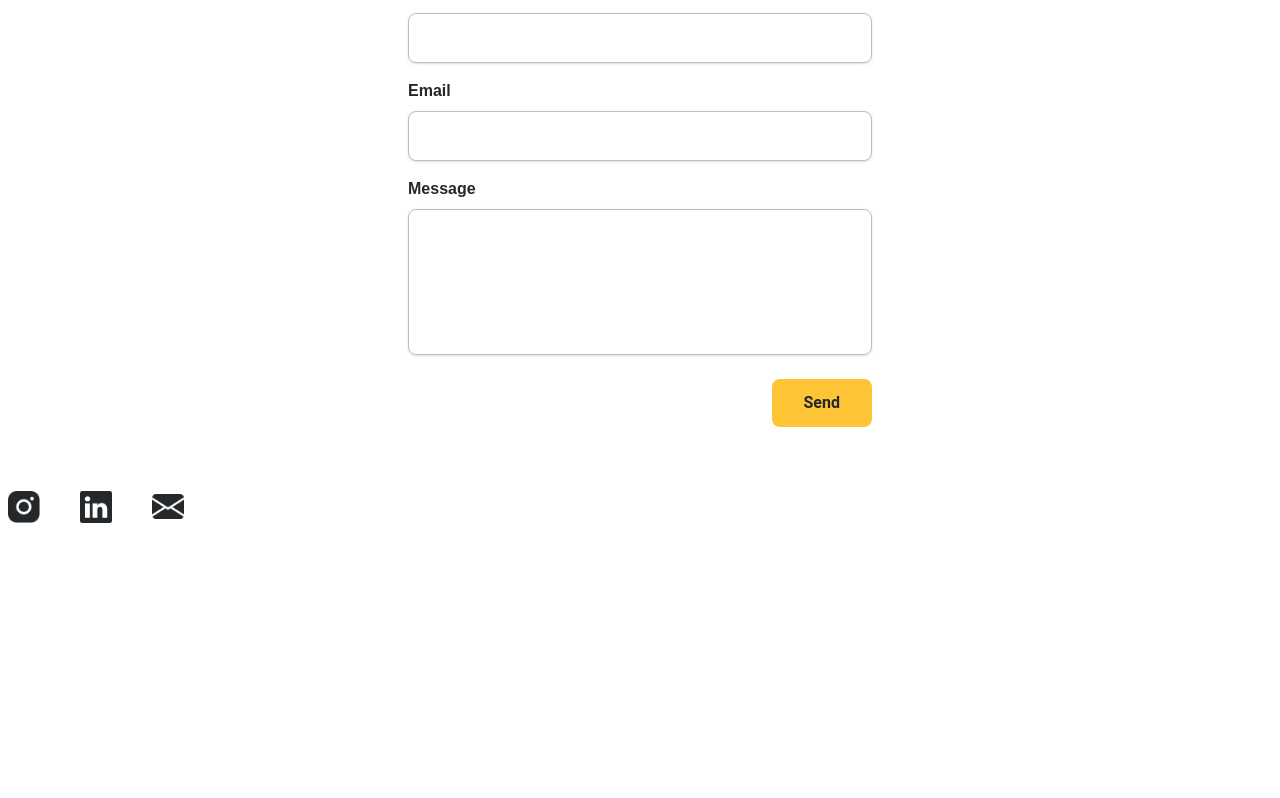
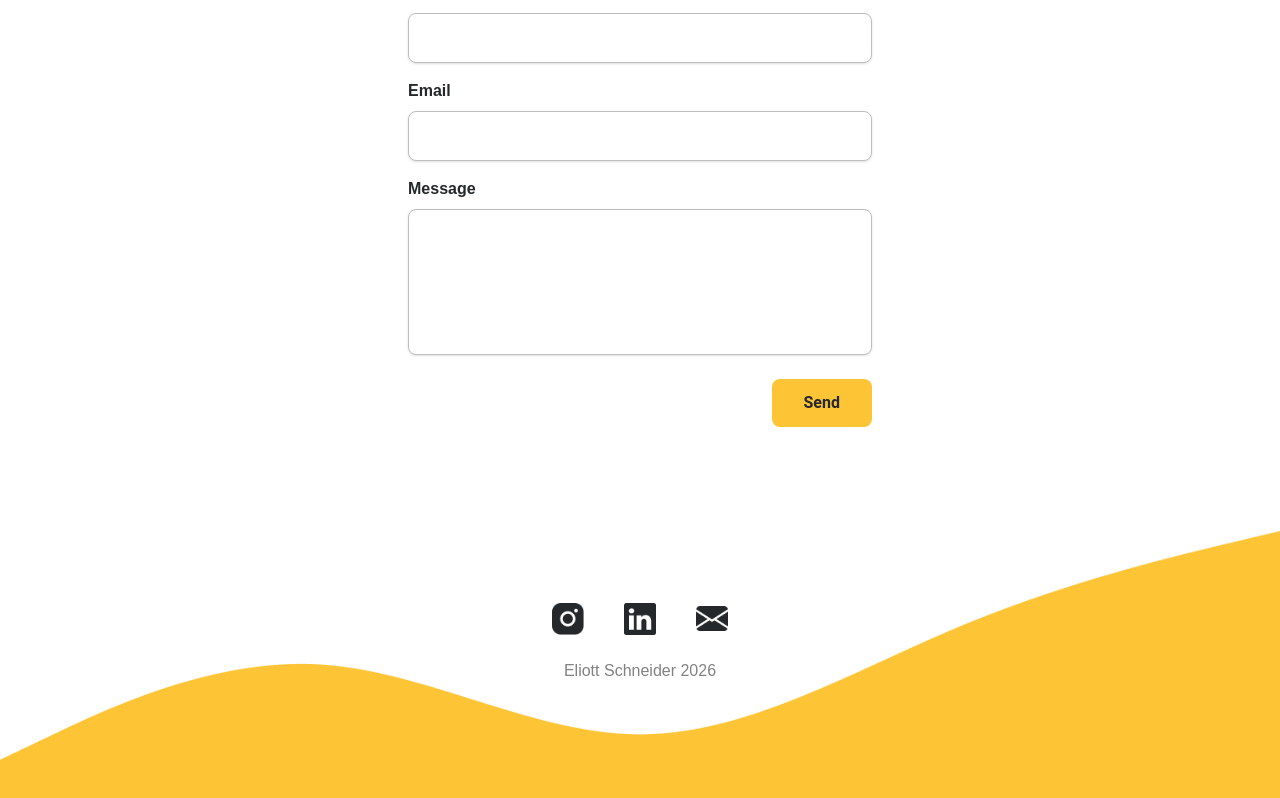
Before and after one commit to EliottSchndr/tp_porfolio_web_s6, a React (Vite) app: page / in a window 1280 px wide. Shown: the part 2717-3515 px from the top of the page. Before the commit the page ends 3264 px from the top, so only its background shows below. Built offline with nearby package versions, Linux system fonts and the light colour scheme.

Commit message:
add footer components

```diff
--- a/src/App.jsx
+++ b/src/App.jsx
@@ -2,7 +2,7 @@ import { Navbar } from './components/Navbar.jsx';
 import { Hero } from './components/Hero.jsx';
 import {Projects} from "./components/Projects.jsx";
 import {Form} from "./components/Form.jsx";
-import {Logos} from "./components/Logos.jsx";
+import {Footer} from "./components/Footer.jsx";
 
 
 function App() {
@@ -56,7 +56,7 @@ function App() {
                 <Hero name={ name }/>
                 <Projects projects={projects}/>
                 <Form />
-                <Logos logos={logos}/>
+                <Footer name={name} logos={logos}/>
             </main>
         </div>
     </>
--- /dev/null
+++ b/src/components/Footer.jsx
@@ -0,0 +1,25 @@
+import {Logos} from "./Logos.jsx";
+
+export const Footer = ({name, logos}) => {
+    return (
+        <footer className="relative w-full mt-20">
+
+            <img
+                src="/assets/img_footer.png"
+                alt="Vague de décoration"
+                className="w-full h-auto min-h-[150px] object-cover object-bottom select-none pointer-events-none block"
+            />
+
+            <div className="absolute inset-0 flex flex-col items-center justify-start pt-8 sm:pt-12 md:pt-16">
+
+                <Logos logos={logos} />
+
+                <div className="font-nunito text-font-medium-emphasis text-xs sm:text-sm md:text-base">
+                    {name} 2026
+                </div>
+
+            </div>
+
+        </footer>
+    )
+}
--- a/src/components/Form.jsx
+++ b/src/components/Form.jsx
@@ -1,5 +1,6 @@
 import {TitleLine} from "./TitleLine.jsx";
 import {Button} from "./Button.jsx";
+
 
 export const Form = () => {
     return (
```
Also changed, not shown: public/assets/img_footer.png (added).
